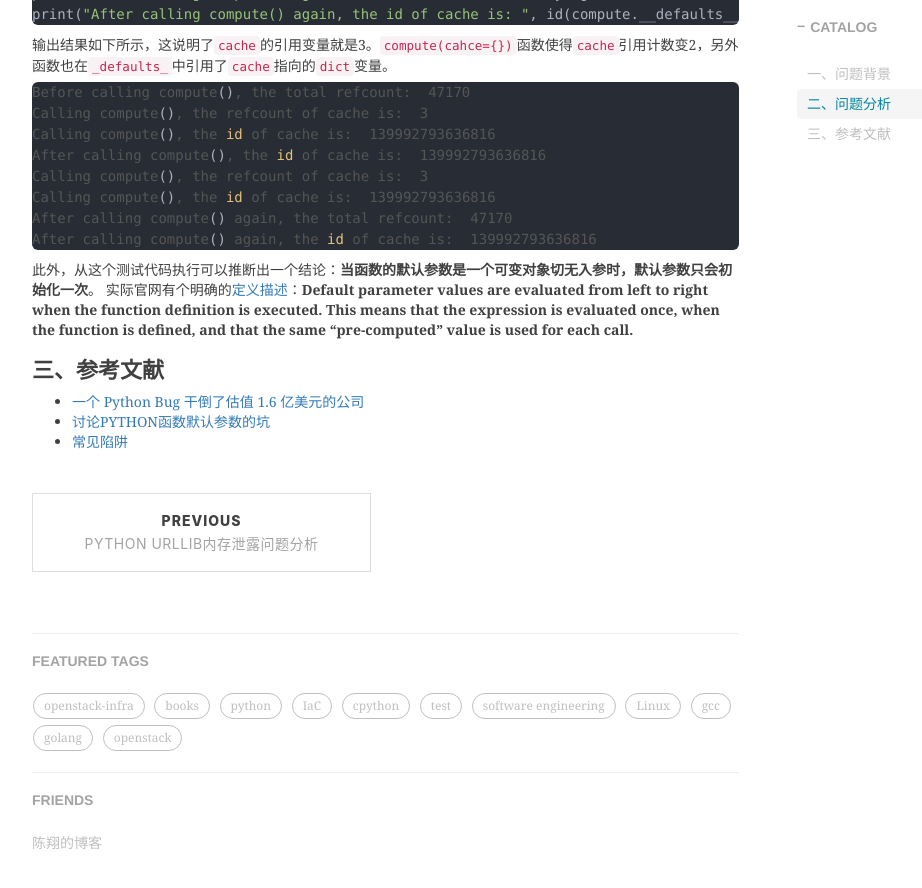
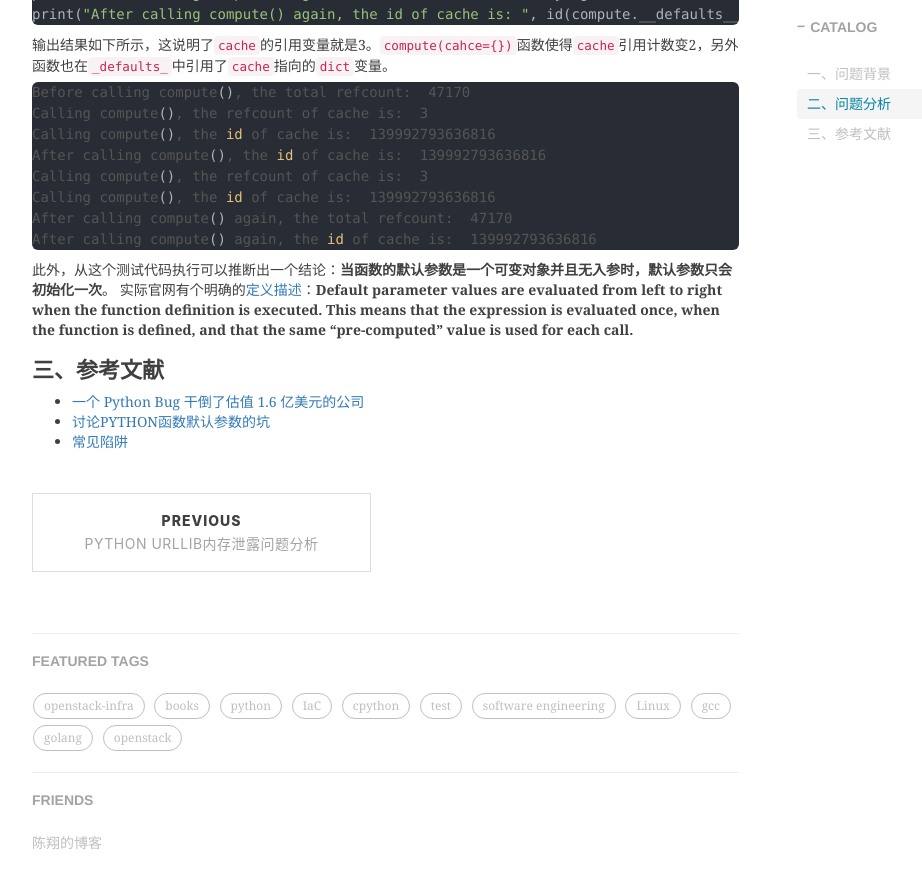
Before and after one commit to shihai1991/shihai1991.github.io, a Jekyll site: the page built from _posts/2023-02-23-记一个python循环引用问题.md, in a window 1280 px wide and 900 px high, scrolled down 1720 px. Shown: the top 888 px of the window, without its empty margins (233-1155 px from the left). Built offline with Jekyll 4.4.1, drawn with Linux system fonts in a browser that asks for light colours; nearby versions of some CDN libraries; comment, search, counter and statistics services are not loaded.

Commit message:
update blog

````diff
--- a/_posts/2023-02-23-记一个python循环引用问题.md
+++ b/_posts/2023-02-23-记一个python循环引用问题.md
@@ -81,7 +81,7 @@ Calling compute(), the id of cache is:  139992793636816
 After calling compute() again, the total refcount:  47170
 After calling compute() again, the id of cache is:  139992793636816
 ```
-此外，从这个测试代码执行可以推断出一个结论：**当函数的默认参数是一个可变对象切无入参时，默认参数只会初始化一次**。
+此外，从这个测试代码执行可以推断出一个结论：**当函数的默认参数是一个可变对象并且无入参时，默认参数只会初始化一次**。
 实际官网有个明确的[定义描述](https://docs.python.org/3.10/reference/compound_stmts.html#function-definitions)：**Default parameter values are evaluated from left to right when the function definition is executed. This means that the expression is evaluated once, when the function is defined, and that the same “pre-computed” value is used for each call.**
 
 # 三、参考文献
````
